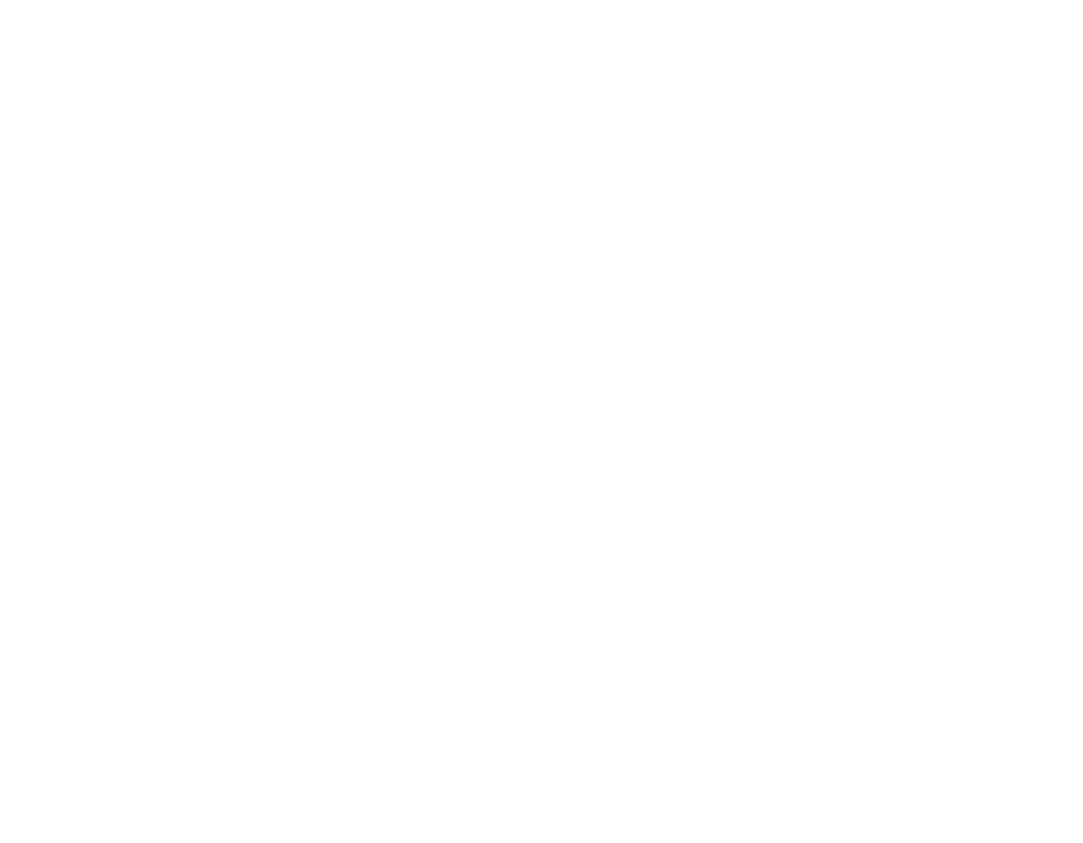
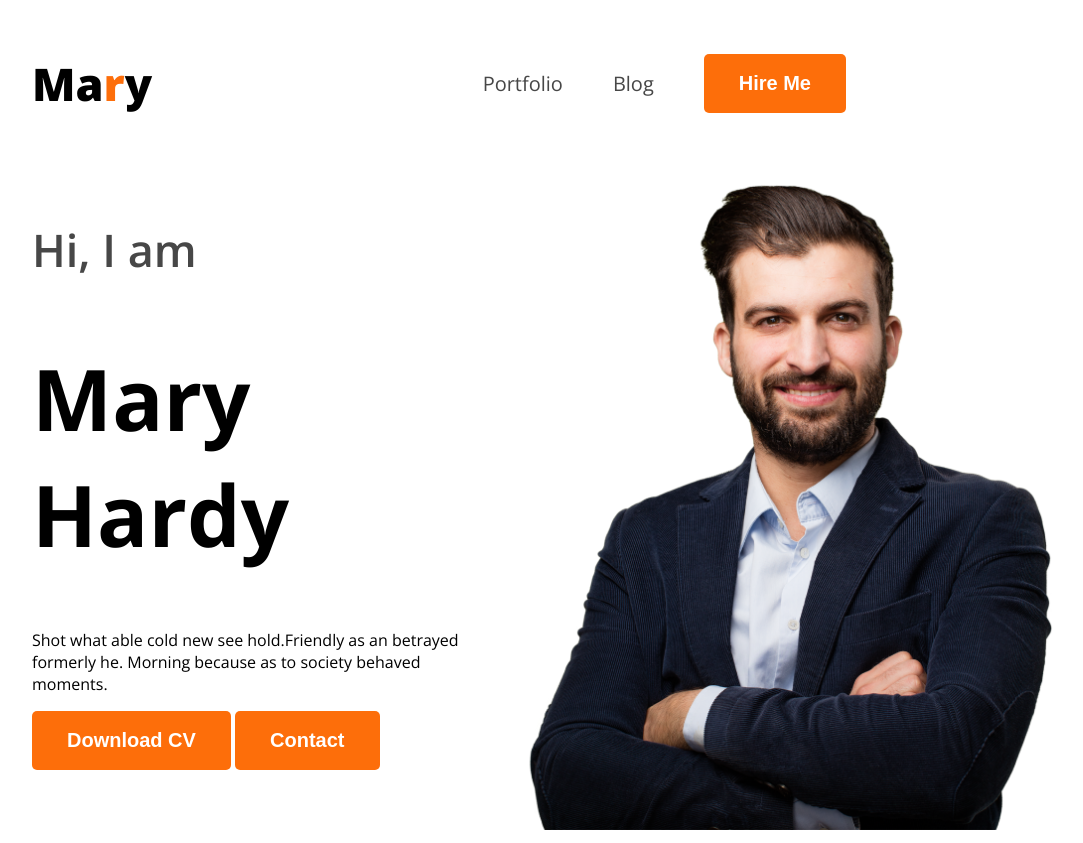
Before and after one commit to sumitaislam2007-sketch/web-devoloper-portpholio, a plain HTML site: page index.html in a window 1280 px wide. Shown: the whole page, without its empty margins (176-1259 px from the left). Before the commit the page ends 800 px from the top, so only its background shows below. Drawn offline with nearby package versions, Linux system fonts and the light colour scheme.

Commit message:
banner section style done

```diff
--- a/index.html
+++ b/index.html
@@ -3,10 +3,32 @@
 <head>
     <meta charset="UTF-8">
     <meta name="viewport" content="width=device-width, initial-scale=1.0">
-    <title>Web Developer Portpholio</title>
+    <title>Web Developer Portfolio</title>
+    <link rel="stylesheet" href="styles/portfolio.css">
 </head>
 <body>
-    <header></header>
+    <header>
+        <nav>
+            <h3 class="nav-title">Ma<span class="text-primary">r</span>y</h3>
+            <ul>
+                <li><a class="dark-2" href="">Portfolio</a></li>
+                <li><a class="dark-2" href="">Blog</a></li>
+                <li><a href=""><button class="btn-primary">Hire Me</button></a></li>
+            </ul>
+        </nav>
+        <div class="banner">
+            <div class="banner-content">
+                <h4 class="banner-greetings dark-2">Hi, I  am</h4>
+                <h1 class="banner-title">Mary Hardy</h1>
+                <p class="banner-description">Shot what able cold new see hold.Friendly as an betrayed formerly he. Morning because as to society behaved moments.</p>
+                <button class="btn-primary">Download CV</button>
+                <button class="btn-primary">Contact</button>
+            </div>
+            <div class="banner-img">
+                <img class="banner-profile" src="images/hardy.png" alt="">
+            </div>
+        </div>
+    </header>
     <main></main>
     <footer></footer>
 </body>
--- /dev/null
+++ b/styles/portfolio.css
@@ -0,0 +1,78 @@
+@import url('https://fonts.googleapis.com/css2?family=Open+Sans:ital,wght@0,300..800;1,300..800&display=swap');
+
+/* font-family: "Open Sans", sans-serif; */
+body{
+    font-family: Open Sans;
+}
+
+/* shared style */
+.text-primary{
+    color:#FD6E0A;
+}
+.dark-2{
+    color: #474747;
+}
+
+.btn-primary{
+    background-color: #FD6E0A;
+    font-size: 20px;
+    font-weight: bold;
+    color: white;
+    padding: 18px 35px;
+    border: none;
+    border-radius: 5px;
+}
+
+/* Nav styles */
+nav{
+    display: flex;
+    align-items: center;
+    justify-content: space-between;
+    margin:  0 200px;
+}
+
+.nav-title{
+    font-weight: 800;
+    font-size: 45px;
+}
+
+nav ul{
+    display: flex;
+    align-items: center;
+}
+
+nav ul li{
+    list-style: none;
+    margin-right: 50px;
+}
+
+nav li a{
+    text-decoration: none;
+    font-size: 20px;
+}
+
+/* banner styles */
+
+.banner{
+    display: flex;
+    justify-content: space-between;
+    margin: 0 35px 0 200px;
+}
+
+.banner-content{
+    max-width: 580px;
+}
+
+.banner-greetings{
+    font-size: 45px;
+    font-weight: 600;
+}
+
+.banner-title{
+    font-size: 85px;
+    font-weight: bold;
+}
+
+.banner-profile{
+    width: 580px;
+}
```
